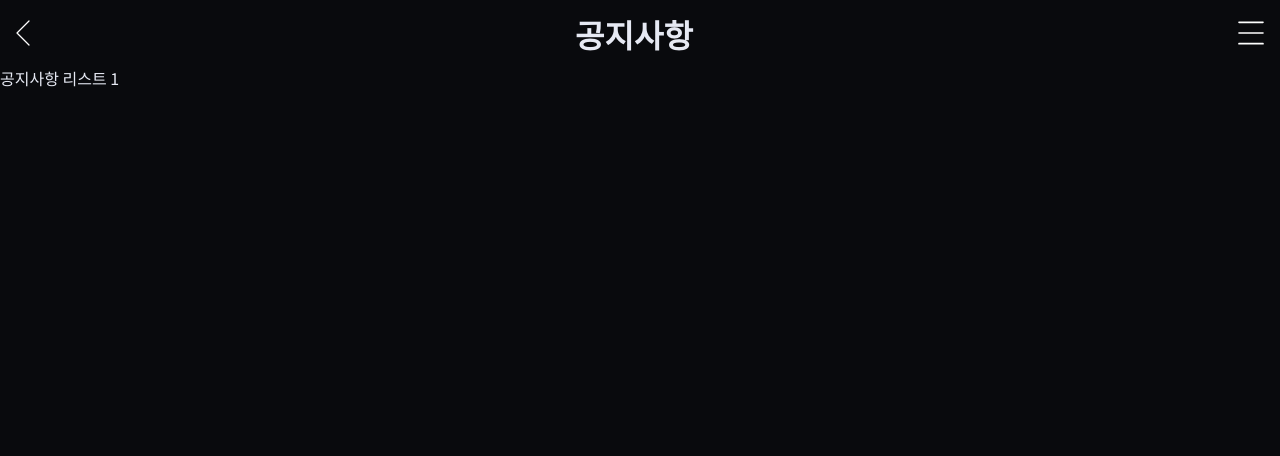
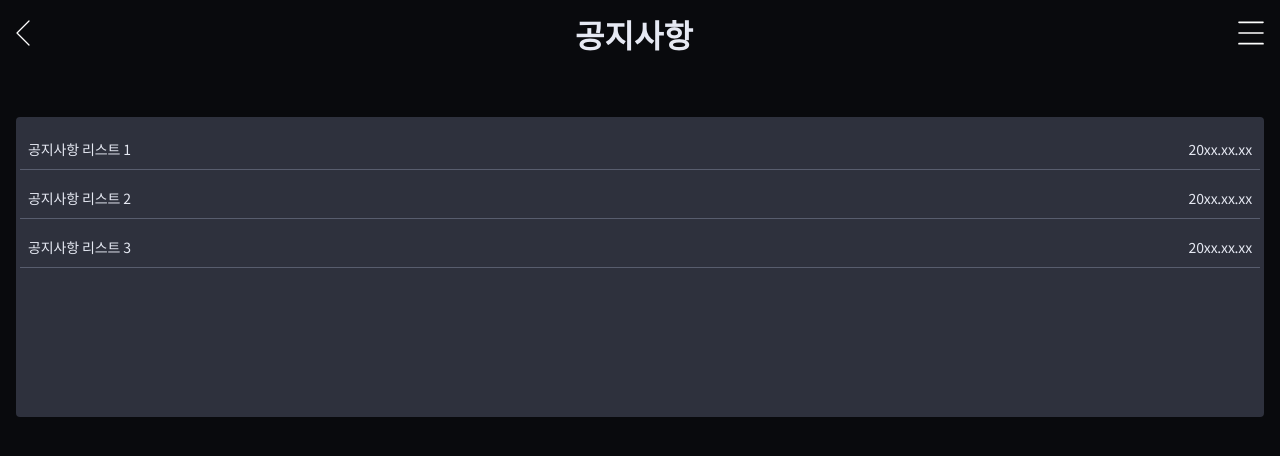
Before and after one commit to TheKany/teamock, a React (Create React App) app: page /notice/main in a window 1280 px wide. Shown: the top 456 px of the page. Built offline with nearby package versions, Linux system fonts and the light colour scheme.

Commit message:
공지사항

```diff
--- a/src/pages/notice/detail/index.js
+++ b/src/pages/notice/detail/index.js
@@ -1,7 +1,24 @@
 import React from "react";
+import { useParams } from "react-router-dom";
+import ContentsLayout from "../../../components/layout";
 
 const NoticeDetailPage = () => {
-  return <div>공지사항 상세페이지</div>;
+  const param = useParams();
+
+  return (
+    <ContentsLayout>
+      <h2 className="noticeDetail__title">
+        공지사항 상세페이지테스트 {param.id}
+      </h2>
+
+      <p className="noticeDetail__contents">
+        공지사항 내용입니다.공지사항 내용입니다.공지사항 내용입니다.공지사항
+        내용입니다.공지사항 내용입니다.공지사항 내용입니다.공지사항
+        내용입니다.공지사항 내용입니다.공지사항 내용입니다.공지사항
+        내용입니다.공지사항 내용입니다.
+      </p>
+    </ContentsLayout>
+  );
 };
 
 export default NoticeDetailPage;
--- a/src/pages/notice/index.js
+++ b/src/pages/notice/index.js
@@ -1,11 +1,31 @@
 import React from "react";
 import { Link } from "react-router-dom";
+import ContentsLayout from "../../components/layout";
 
 const NoticeMainPage = () => {
   return (
-    <div>
-      <Link to={`/notice/detail/${1}`}>공지사항 리스트 1</Link>
-    </div>
+    <ContentsLayout>
+      <div className="noticeMain__listItem">
+        <Link to={`/notice/detail/${1}`}>
+          <span>공지사항 리스트 1</span>
+          <span>20xx.xx.xx</span>
+        </Link>
+      </div>
+
+      <div className="noticeMain__listItem">
+        <Link to={`/notice/detail/${2}`}>
+          <span>공지사항 리스트 2</span>
+          <span>20xx.xx.xx</span>
+        </Link>
+      </div>
+
+      <div className="noticeMain__listItem">
+        <Link to={`/notice/detail/${3}`}>
+          <span>공지사항 리스트 3</span>
+          <span>20xx.xx.xx</span>
+        </Link>
+      </div>
+    </ContentsLayout>
   );
 };
 
--- a/src/style/main.scss
+++ b/src/style/main.scss
@@ -13,7 +13,10 @@
 
 @import "./components//toggleMenu/toggleMenu.scss";
 @import "./components/gnb/gnb.scss";
+@import "./components//layout/layout.scss";
 
 @import "./page/login/login.scss";
 @import "./page/main/main.scss";
 @import "./page/team/team.scss";
+@import "./page/notice/main.scss";
+@import "./page/notice/detail.scss";
--- /dev/null
+++ b/src/style/page/notice/detail.scss
@@ -0,0 +1,13 @@
+.noticeDetail__title {
+  @include text-style(16, 700);
+  border-bottom: 1px solid $dark-lvThree;
+
+  padding: 8px;
+}
+
+.noticeDetail__contents {
+  @include text-style(14, 400);
+
+  margin: 8px;
+  padding: 8px;
+}
--- /dev/null
+++ b/src/style/page/notice/main.scss
@@ -0,0 +1,15 @@
+.noticeMain__listItem {
+  width: 100%;
+  margin: 8px 0;
+  border-bottom: 1px solid $dark-lvThree;
+
+  a {
+    @include text-style(14, 400);
+
+    display: flex;
+    justify-content: space-between;
+    align-items: center;
+
+    padding: 8px;
+  }
+}
```
